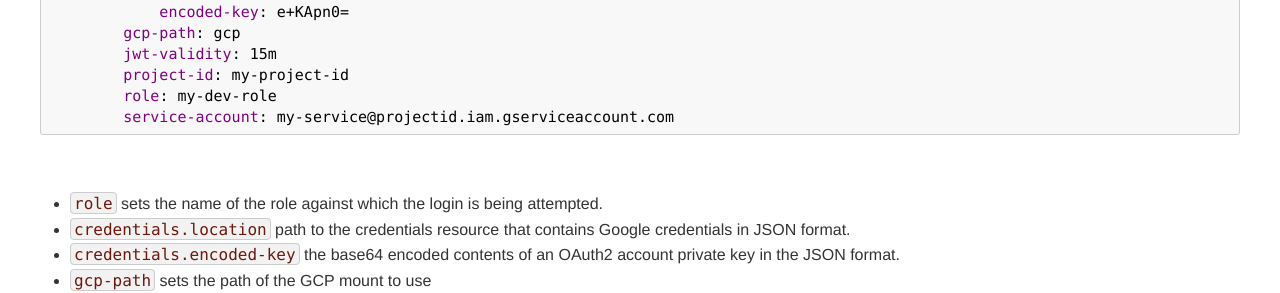
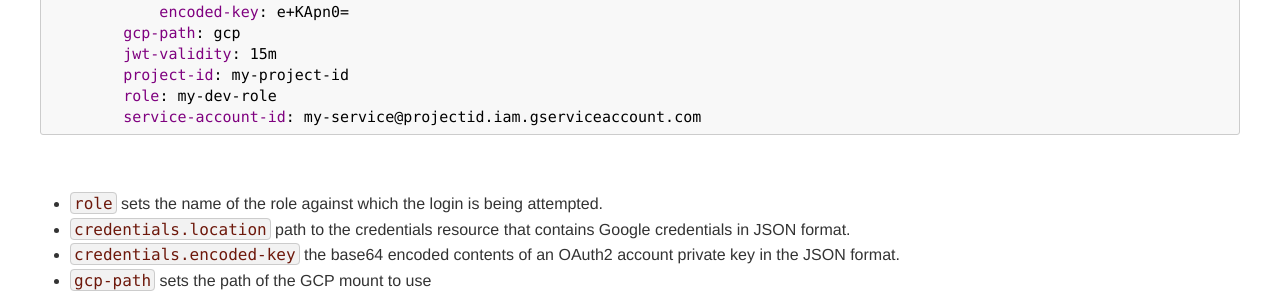
Before and after one commit to spring-cloud/spring-cloud-vault, a Jekyll site: the page 2.1.x/multi/multi_vault.config.authentication.html, which Jekyll copies as it is, in a window 1280 px wide and 900 px high, scrolled down 10675 px. Shown: the part 152-445 px from the top of the window. Built offline with Jekyll 4.4.1, drawn with Linux system fonts in a browser that asks for light colours.

Commit message:
Sync docs from 2.1.x to gh-pages

```diff
--- a/2.1.x/multi/multi_vault.config.authentication.html
+++ b/2.1.x/multi/multi_vault.config.authentication.html
@@ -186,7 +186,7 @@ service account identifier required for calling <code class="literal">projects.s
 <span xmlns:d="http://docbook.org/ns/docbook" class="hl-attribute">        jwt-validity</span>: <xslthl:number xmlns:xslthl="http://xslthl.sourceforge.net/">15</xslthl:number>m
 <span xmlns:d="http://docbook.org/ns/docbook" class="hl-attribute">        project-id</span>: my-project-id
 <span xmlns:d="http://docbook.org/ns/docbook" class="hl-attribute">        role</span>: my-dev-role
-<span xmlns:d="http://docbook.org/ns/docbook" class="hl-attribute">        service-account</span>: my-service@projectid.iam.gserviceaccount.com</pre></div></div><br class="example-break"><div class="itemizedlist"><ul class="itemizedlist" style="list-style-type: disc; "><li class="listitem"><code class="literal">role</code> sets the name of the role against which the login is being attempted.</li><li class="listitem"><code class="literal">credentials.location</code> path to the credentials resource that contains Google credentials in JSON format.</li><li class="listitem"><code class="literal">credentials.encoded-key</code> the base64 encoded contents of an OAuth2 account private key in the JSON format.</li><li class="listitem"><code class="literal">gcp-path</code> sets the path of the GCP mount to use</li><li class="listitem"><code class="literal">jwt-validity</code> configures the JWT token validity. Defaults to 15 minutes.</li><li class="listitem"><code class="literal">project-id</code> allows overriding the project Id to a specific value. Defaults to the project Id from the obtained credential.</li><li class="listitem"><code class="literal">service-account</code> allows overriding the service account Id to a specific value. Defaults to the service account from the obtained credential.</li></ul></div><p>GCP IAM authentication requires the Google Cloud Java SDK dependency
+<span xmlns:d="http://docbook.org/ns/docbook" class="hl-attribute">        service-account-id</span>: my-service@projectid.iam.gserviceaccount.com</pre></div></div><br class="example-break"><div class="itemizedlist"><ul class="itemizedlist" style="list-style-type: disc; "><li class="listitem"><code class="literal">role</code> sets the name of the role against which the login is being attempted.</li><li class="listitem"><code class="literal">credentials.location</code> path to the credentials resource that contains Google credentials in JSON format.</li><li class="listitem"><code class="literal">credentials.encoded-key</code> the base64 encoded contents of an OAuth2 account private key in the JSON format.</li><li class="listitem"><code class="literal">gcp-path</code> sets the path of the GCP mount to use</li><li class="listitem"><code class="literal">jwt-validity</code> configures the JWT token validity. Defaults to 15 minutes.</li><li class="listitem"><code class="literal">project-id</code> allows overriding the project Id to a specific value. Defaults to the project Id from the obtained credential.</li><li class="listitem"><code class="literal">service-account</code> allows overriding the service account Id to a specific value. Defaults to the service account from the obtained credential.</li></ul></div><p>GCP IAM authentication requires the Google Cloud Java SDK dependency
 (<code class="literal">com.google.apis:google-api-services-iam</code> and <code class="literal">com.google.auth:google-auth-library-oauth2-http</code>)
 as the authentication implementation uses Google APIs for credentials and JWT signing.</p><div class="note" style="margin-left: 0.5in; margin-right: 0.5in;"><table border="0" summary="Note"><tr><td rowspan="2" align="center" valign="top" width="25"><img alt="[Note]" src="images/note.png"></td><th align="left">Note</th></tr><tr><td align="left" valign="top"><p>Google credentials require an OAuth 2 token maintaining the token lifecycle. All API
 is synchronous therefore, <code class="literal">GcpIamAuthentication</code> does not support <code class="literal">AuthenticationSteps</code> which is
--- a/2.1.x/single/spring-cloud-vault.html
+++ b/2.1.x/single/spring-cloud-vault.html
@@ -283,7 +283,7 @@ service account identifier required for calling <code class="literal">projects.s
 <span xmlns:d="http://docbook.org/ns/docbook" class="hl-attribute">        jwt-validity</span>: <xslthl:number xmlns:xslthl="http://xslthl.sourceforge.net/">15</xslthl:number>m
 <span xmlns:d="http://docbook.org/ns/docbook" class="hl-attribute">        project-id</span>: my-project-id
 <span xmlns:d="http://docbook.org/ns/docbook" class="hl-attribute">        role</span>: my-dev-role
-<span xmlns:d="http://docbook.org/ns/docbook" class="hl-attribute">        service-account</span>: my-service@projectid.iam.gserviceaccount.com</pre></div></div><br class="example-break"><div class="itemizedlist"><ul class="itemizedlist" style="list-style-type: disc; "><li class="listitem"><code class="literal">role</code> sets the name of the role against which the login is being attempted.</li><li class="listitem"><code class="literal">credentials.location</code> path to the credentials resource that contains Google credentials in JSON format.</li><li class="listitem"><code class="literal">credentials.encoded-key</code> the base64 encoded contents of an OAuth2 account private key in the JSON format.</li><li class="listitem"><code class="literal">gcp-path</code> sets the path of the GCP mount to use</li><li class="listitem"><code class="literal">jwt-validity</code> configures the JWT token validity. Defaults to 15 minutes.</li><li class="listitem"><code class="literal">project-id</code> allows overriding the project Id to a specific value. Defaults to the project Id from the obtained credential.</li><li class="listitem"><code class="literal">service-account</code> allows overriding the service account Id to a specific value. Defaults to the service account from the obtained credential.</li></ul></div><p>GCP IAM authentication requires the Google Cloud Java SDK dependency
+<span xmlns:d="http://docbook.org/ns/docbook" class="hl-attribute">        service-account-id</span>: my-service@projectid.iam.gserviceaccount.com</pre></div></div><br class="example-break"><div class="itemizedlist"><ul class="itemizedlist" style="list-style-type: disc; "><li class="listitem"><code class="literal">role</code> sets the name of the role against which the login is being attempted.</li><li class="listitem"><code class="literal">credentials.location</code> path to the credentials resource that contains Google credentials in JSON format.</li><li class="listitem"><code class="literal">credentials.encoded-key</code> the base64 encoded contents of an OAuth2 account private key in the JSON format.</li><li class="listitem"><code class="literal">gcp-path</code> sets the path of the GCP mount to use</li><li class="listitem"><code class="literal">jwt-validity</code> configures the JWT token validity. Defaults to 15 minutes.</li><li class="listitem"><code class="literal">project-id</code> allows overriding the project Id to a specific value. Defaults to the project Id from the obtained credential.</li><li class="listitem"><code class="literal">service-account</code> allows overriding the service account Id to a specific value. Defaults to the service account from the obtained credential.</li></ul></div><p>GCP IAM authentication requires the Google Cloud Java SDK dependency
 (<code class="literal">com.google.apis:google-api-services-iam</code> and <code class="literal">com.google.auth:google-auth-library-oauth2-http</code>)
 as the authentication implementation uses Google APIs for credentials and JWT signing.</p><div class="note" style="margin-left: 0.5in; margin-right: 0.5in;"><table border="0" summary="Note"><tr><td rowspan="2" align="center" valign="top" width="25"><img alt="[Note]" src="images/note.png"></td><th align="left">Note</th></tr><tr><td align="left" valign="top"><p>Google credentials require an OAuth 2 token maintaining the token lifecycle. All API
 is synchronous therefore, <code class="literal">GcpIamAuthentication</code> does not support <code class="literal">AuthenticationSteps</code> which is
```
